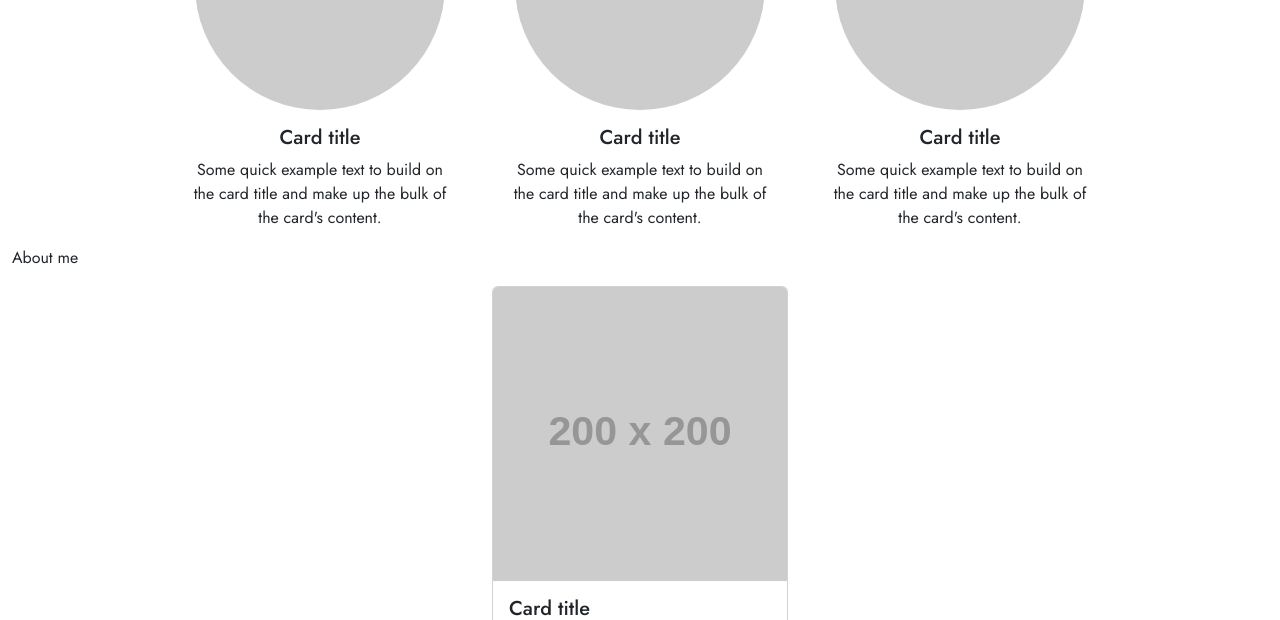
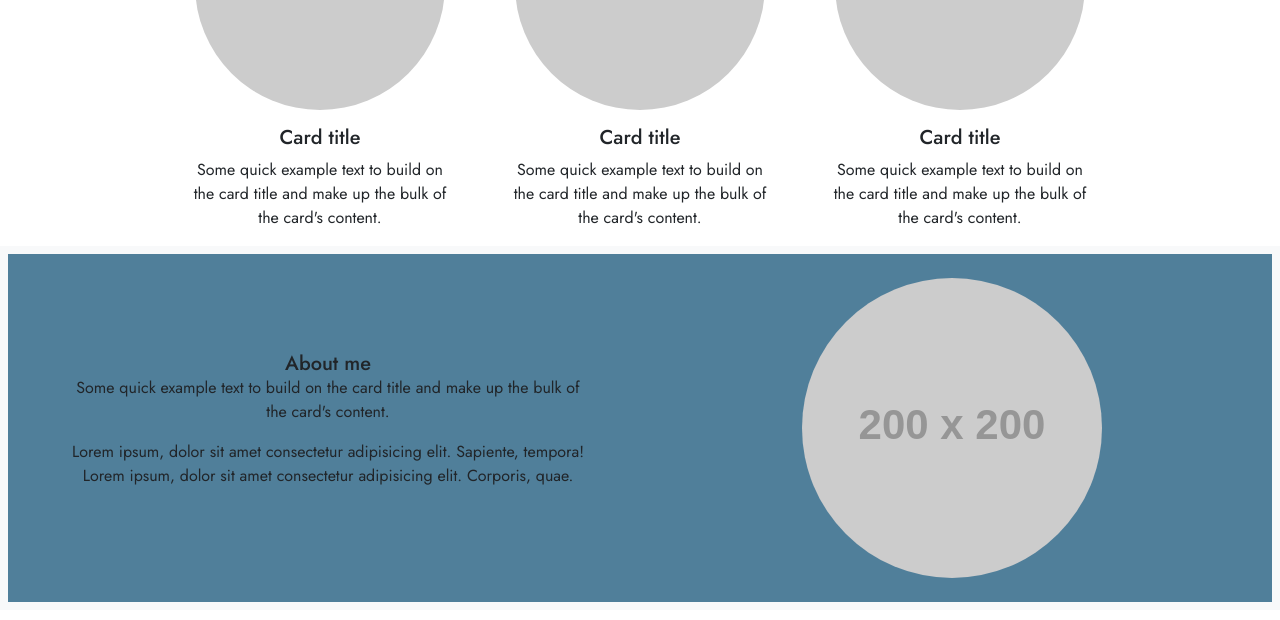
Before and after one commit to yuzbamaria/mariia-bootstrap-portfolio, a plain HTML site: page index.html in a window 1280 px wide. Shown: the part 2571-3191 px from the top of the page. Drawn offline with nearby package versions, Linux system fonts and the light colour scheme; placeholder pictures from the web are drawn by us.

Commit message:
centered the elements in the about me section above the footer

```diff
--- a/css/style.css
+++ b/css/style.css
@@ -29,3 +29,7 @@ body {
 .custom-card-border{
     border: 0;
 }
+
+.about-me {
+    background-color:#507F9A;
+}
--- a/index.html
+++ b/index.html
@@ -111,7 +111,7 @@
         <div class="container-fluid">
             <div class="row justify-content-center">
 <!--  Skills Card 1 -->
-              <div class="cardContainer col-lg-3 col-md-3 col-sm-6">
+              <div class="cardContainer col-lg-3 col-md-6 col-sm-12">
                 <div class="card align-items-center custom-card-border">
                   <img src="https://placehold.co/200x200" class="rounded-circle" alt="Avatar" style="width: 250px; height: 250px;"  alt="...">
                   <div class="card-body text-center">
@@ -147,19 +147,27 @@
 <!-- End  Skills card 3 -->
 
 <!-- About me section -->
-            <p>About me</p>
-            <div class="cardContainer col-lg-3 col-md-3 col-sm-6">
-                <div class="card">
-                <img src="https://placehold.co/200x200" class="card-img-top" alt="...">
-                <div class="card-body">
-                    <h5 class="card-title">Card title</h5>
-                    <p class="card-text">Some quick example text to build on the card title and make up the bulk of the card's content.</p>
-                    <a href="#" class="btn btn-primary">Go somewhere</a>
+            <section class="p-2 bg-body-tertiary">
+              <div class="about-me p-2">
+                <div class="container-fluid">
+                  <div class="row text-center align-items-center">
+
+                    <div class="col-md-6 p-5">
+                        <h5 class="card-title">About me</h5>
+                        <p class="card-text">Some quick example text to build on the card title and make up the bulk of the card's content.</p>
+                        <p>Lorem ipsum, dolor sit amet consectetur adipisicing elit. Sapiente, tempora! Lorem ipsum, dolor sit amet consectetur adipisicing elit. Corporis, quae.</p>
+                    </div>
+
+                 <div class="col-md-6 p-3">
+                  <img src="https://placehold.co/200x200" class="rounded-circle" alt="Avatar" style="width: 300px; height: 300px;">
+                 </div>
+
+                  </div>
                 </div>
-                </div>
-            </div>
+              </div>
+          </section>
 
-            </div>
+          </div>
         </div>
     </section>
 
```
